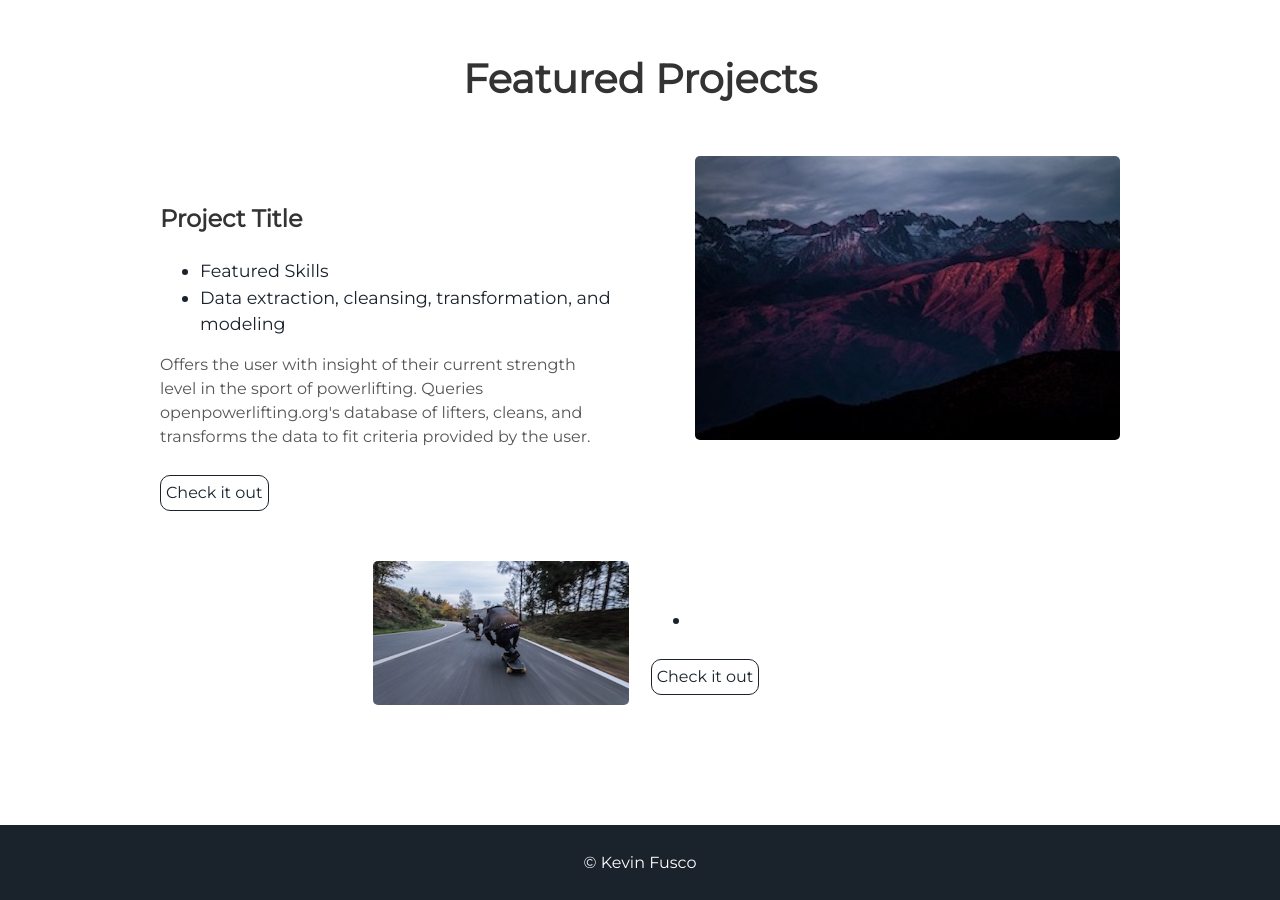
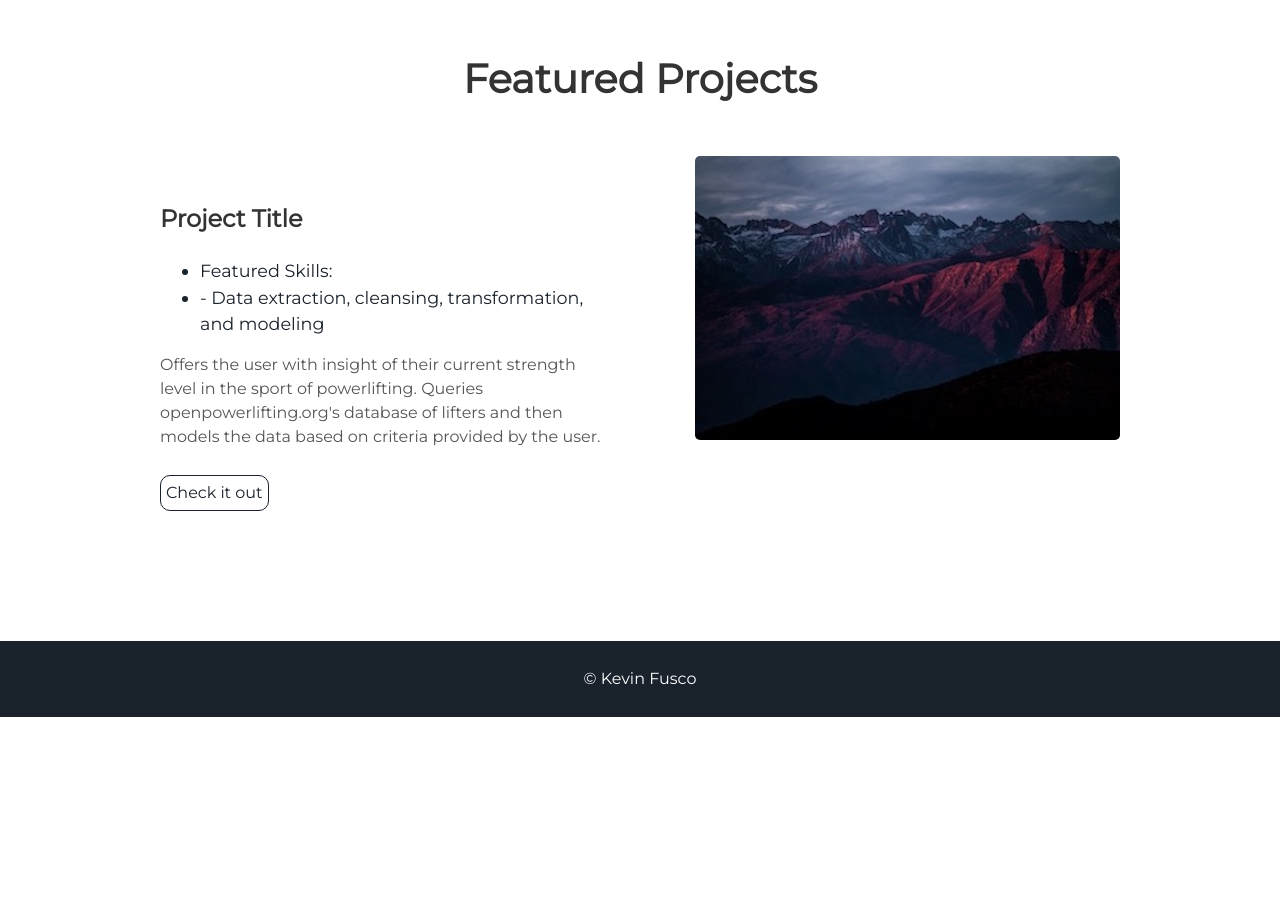
Before and after one commit to kcfusco/kcfusco.github.io, a Jekyll site: the page built from index.html, in a window 1280 px wide and 900 px high, scrolled down 2041 px. Built offline with Jekyll 4.4.1, drawn with Linux system fonts in a browser that asks for light colours; after the commit the page ends 2758 px from its top, so only the background shows below that.

Commit message:
Update projects.html

```diff
--- a/_includes/projects.html
+++ b/_includes/projects.html
@@ -8,24 +8,11 @@
   <div class="contents">
     <h3> Project Title </h3>
     <ul>
-      <li> Featured Skills</li>
-      <li> Data extraction, cleansing, transformation, and modeling</li>
+      <li> Featured Skills:</li>
+      <li> - Data extraction, cleansing, transformation, and modeling</li>
     </ul>
-    <p>Offers the user with insight of their current strength level in the sport of powerlifting. Queries openpowerlifting.org's database of lifters, cleans, and transforms
-    the data to fit criteria provided by the user.</p>
+    <p>Offers the user with insight of their current strength level in the sport of powerlifting. Queries openpowerlifting.org's database of lifters and then models
+      the data based on criteria provided by the user.</p>
     <a class="project-link" href="https://github.com/Nivex28/power-stats">Check it out</a>
   </div>
 </div>
-<div class="user-projects">
-  <div class="images-left">
-    <img alt="mountains" src="{{ "/assets/img/skate.jpg" | prepend: site.baseurl }}" />
-  </div>
-  <div class="contents-right">
-    <h3></h3>
-    <ul>
-      <li></li>
-    </ul>
-    <p></p>
-    <a class="project-link" href="#">Check it out</a>
-  </div>
-</div>
```
